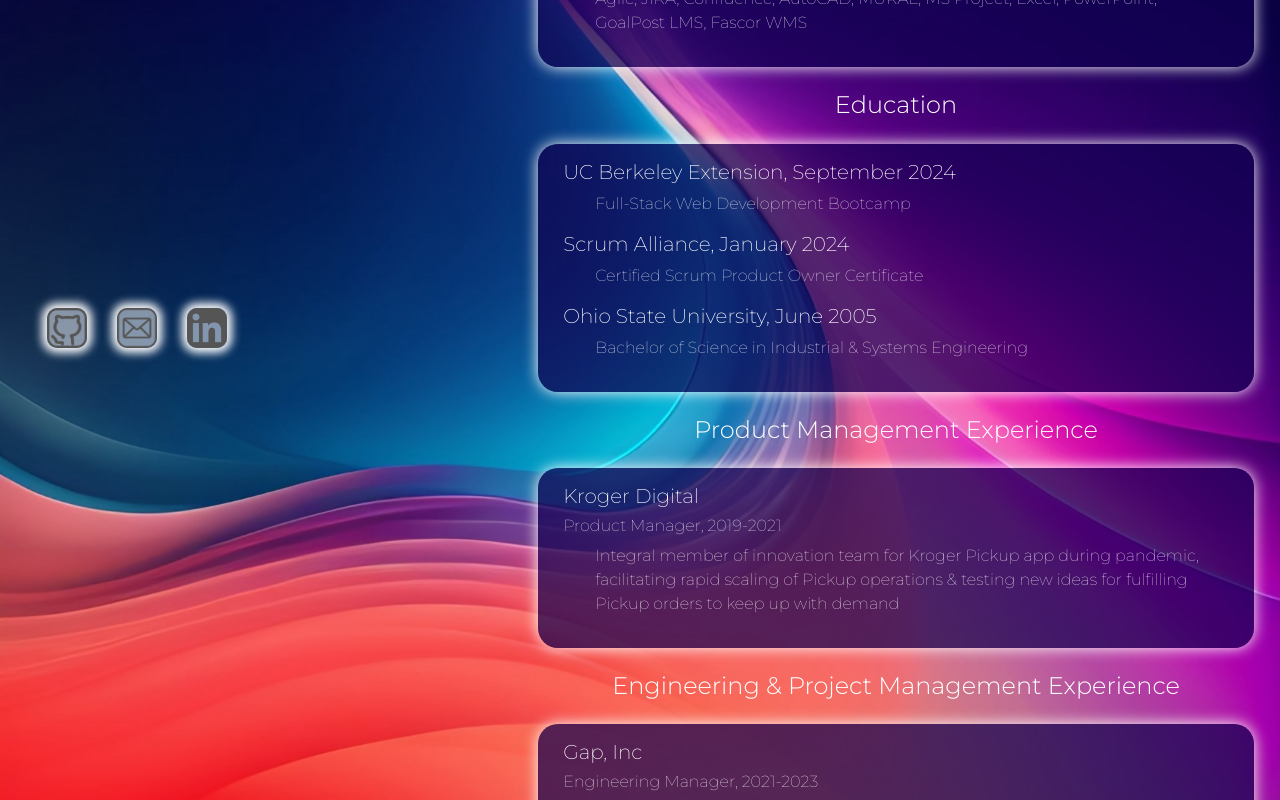
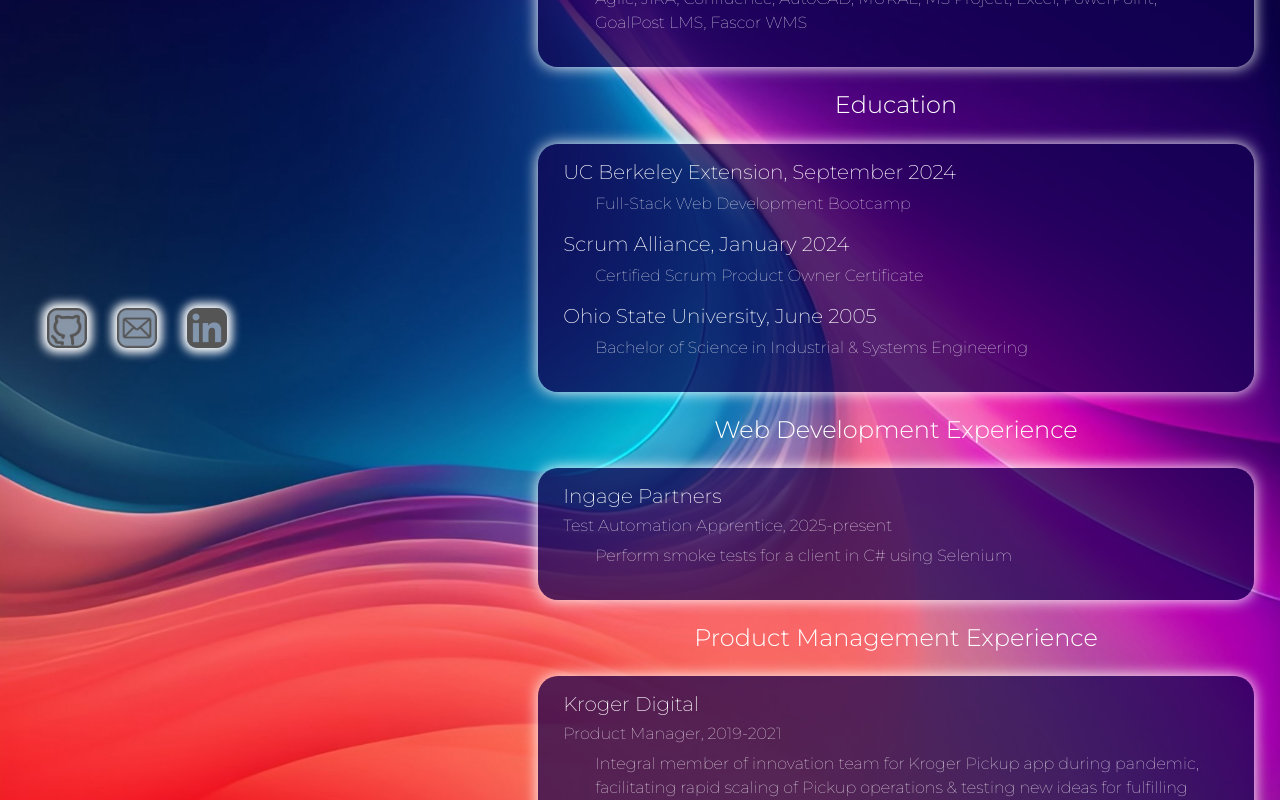
Before and after one commit to egodschalk/my-react-portfolio, a React (Vite) app: page /Resume in a window 1280 px wide. Shown: the part 422-1222 px from the top of the page. Built offline with nearby package versions, Linux system fonts and the light colour scheme.

Commit message:
updated readme, added work experience

```diff
--- a/src/pages/Resume.jsx
+++ b/src/pages/Resume.jsx
@@ -5,12 +5,6 @@
 export default function Resume() {
     return (
         <div className="resume-page">
-            {/* <div className='heading section'>
-            <div className="resume-header">
-                <h2>Resume</h2>
-
-            </div>
-            </div> */}
             <div className='resume-content'>
             <a className='resume-link' href={resume} download='Elizabeth-Godschalk-Resume'>Download My Resume</a>
                 <div className='resume-text'>
@@ -19,12 +13,6 @@
                         <h5>Web Development</h5>
                         <ul>
                             Front-end: HTML, CSS, React, Javascript, Responsive Design, Bootstrap
-                            {/* <li>CSS</li>
-                            <li>React</li>
-                            <li>Bootstrap</li>
-                            <li>JavaScript</li>
-                            <li>Responsive Design</li>
-                            <li>Handlebars</li> */}
                         </ul>
                         <ul>
                             Back-end: APIs, Node, Express, PostgreSQL/Sequelize, MongoDB/Mongoose, REST
@@ -43,12 +31,19 @@
                         <h5>Ohio State University, June 2005</h5>
                         <ul>Bachelor of Science in Industrial & Systems Engineering</ul>
                     </div>
+                    <h4>Web Development Experience</h4>
+                    <div className='skillz'>
+                        <h5>Ingage Partners</h5>
+                        <h6>Test Automation Apprentice, 2025-present</h6>
+                        <ul>Perform smoke tests for a client in C# using Selenium
+                        </ul>
+                    </div>
                     <h4>Product Management Experience</h4>
                     <div className='skillz'>
                         <h5>Kroger Digital</h5>
                         <h6>Product Manager, 2019-2021</h6>
                         <ul>Integral member of innovation team for Kroger Pickup app during pandemic, facilitating rapid scaling of Pickup operations & testing new ideas for fulfilling Pickup orders to keep up with demand
-</ul>
+                        </ul>
                     </div>
                     <h4>Engineering & Project Management Experience</h4>
                     <div className='skillz'>
```
Also changed, not shown: src/pages/Resume.css (+0 -29 lines), 1 other file (tests, documents, lock files or other folders).
